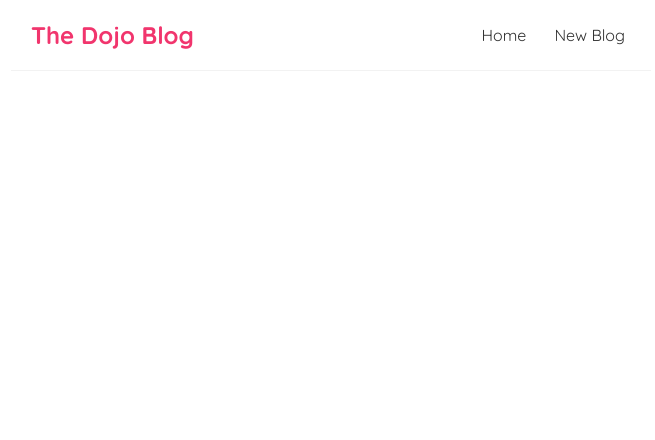
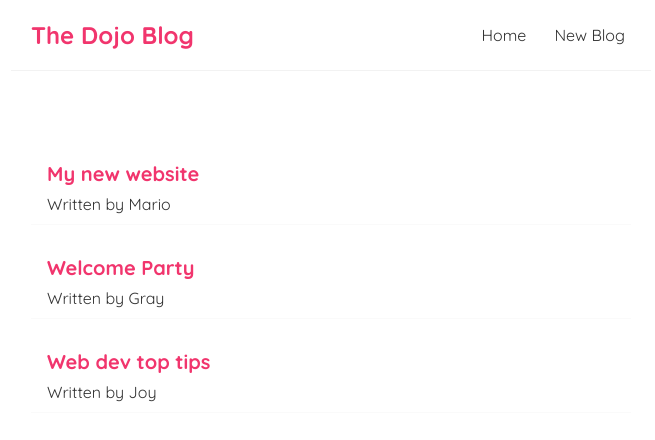
Before and after one commit to Popeaura/dojo-tutee, a React (Vite) app: page / in a window 1280 px wide. Shown: the top 440 px of the page, without its empty margins (309-964 px from the left). Built offline with nearby package versions, Linux system fonts and the light colour scheme.

Commit message:
I uploaded my modifed project's folder

```diff
--- a/src/Home.jsx
+++ b/src/Home.jsx
@@ -10,6 +10,12 @@ const Home = () => {
 
   return (
     <div className="home">
+         {blogs.map((blog) => (
+        <div className="blog-preview" key={blog.id}>
+              <h2>{blog.title}</h2>
+              <p>Written by {blog.author}</p>
+        </div>
+          ))}
     </div>
   );
 }
```
